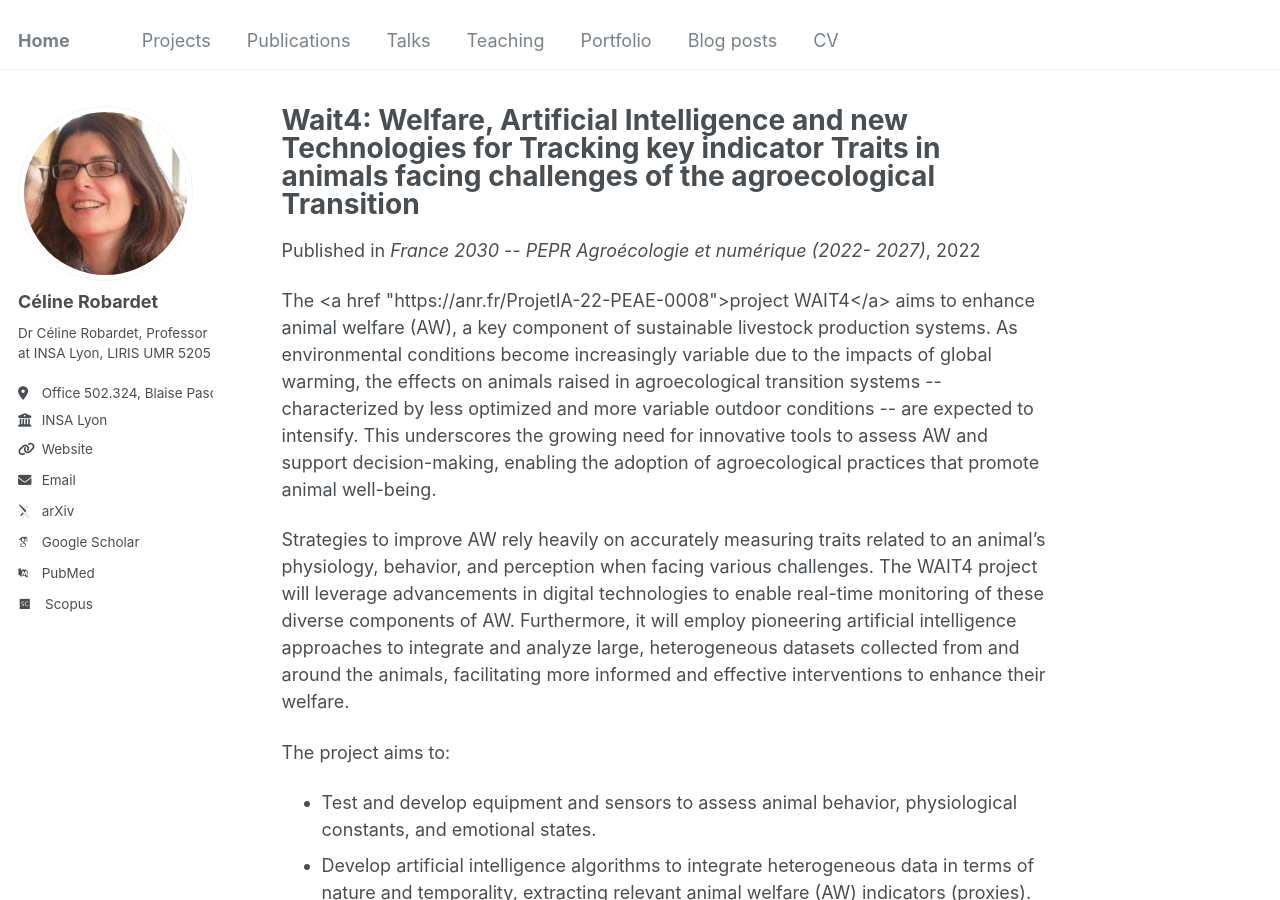
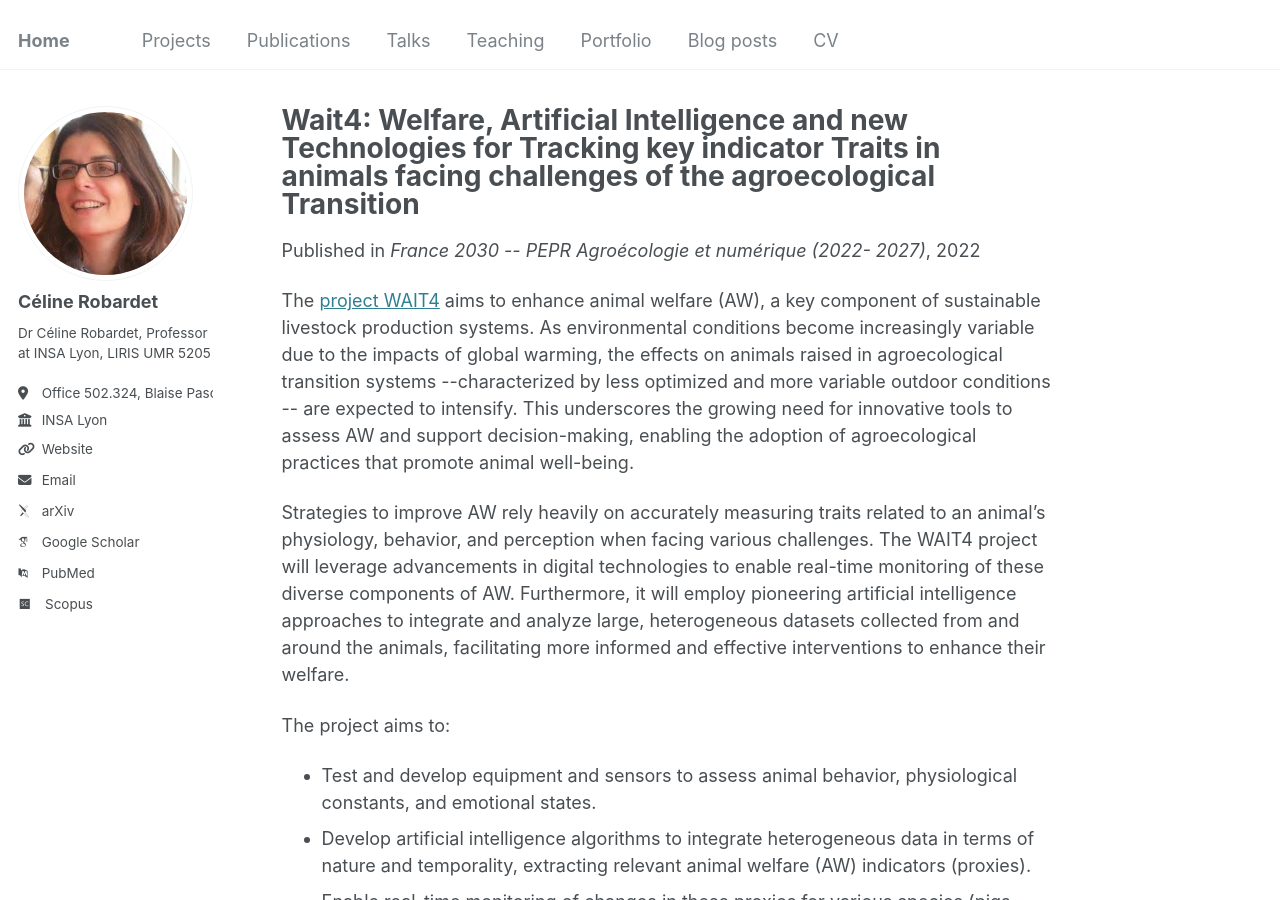
Before and after one commit to crobardet/crobardet.github.io, a Jekyll site: the page built from _projects/2022-wait4.md, in a window 1280 px wide and 900 px high. Built offline with Jekyll 4.4.1, drawn with Linux system fonts in a browser that asks for light colours; some web fonts are replaced.

Commit message:
Update 2022-wait4.md

```diff
--- a/_projects/2022-wait4.md
+++ b/_projects/2022-wait4.md
@@ -8,7 +8,7 @@ date: 2022-10-01
 location: #"City, Country"
 ---
 
-<p>The <a href "https://anr.fr/ProjetIA-22-PEAE-0008">project WAIT4</a> aims to enhance animal welfare (AW), a key component of sustainable livestock production systems. As environmental conditions become increasingly variable due to the impacts of global warming, the effects on animals raised in agroecological transition systems --characterized by less optimized and more variable outdoor conditions -- are expected to intensify. This underscores the growing need for innovative tools to assess AW and support decision-making, enabling the adoption of agroecological practices that promote animal well-being.
+<p>The <a href="https://anr.fr/ProjetIA-22-PEAE-0008">project WAIT4</a> aims to enhance animal welfare (AW), a key component of sustainable livestock production systems. As environmental conditions become increasingly variable due to the impacts of global warming, the effects on animals raised in agroecological transition systems --characterized by less optimized and more variable outdoor conditions -- are expected to intensify. This underscores the growing need for innovative tools to assess AW and support decision-making, enabling the adoption of agroecological practices that promote animal well-being.
 </p>
 
 <p>Strategies to improve AW rely heavily on accurately measuring traits related to an animal’s physiology, behavior, and perception when facing various challenges. The WAIT4 project will leverage advancements in digital technologies to enable real-time monitoring of these diverse components of AW. Furthermore, it will employ pioneering artificial intelligence approaches to integrate and analyze large, heterogeneous datasets collected from and around the animals, facilitating more informed and effective interventions to enhance their welfare.</p>
```
